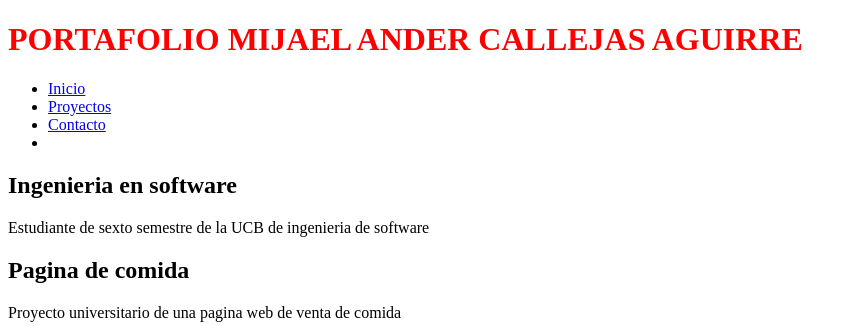
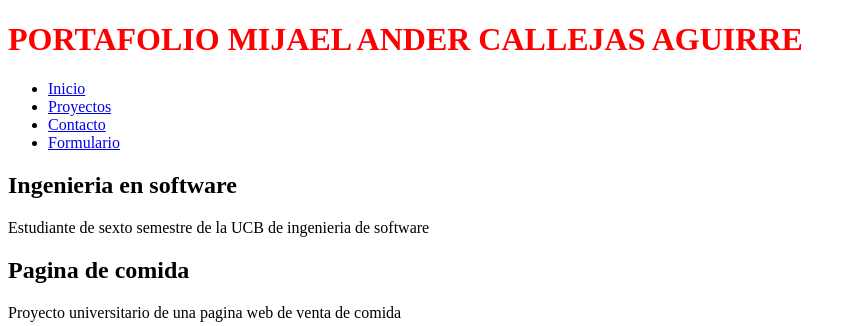
Before and after one commit to Soysakiaytuno/Work-AppWeb-UCB-2026, a Flask app: template config/portafolio/templates/proyecto/proyectos.html in a window 1280 px wide. Shown: the top 326 px of the page, without its empty margins (0-857 px from the left). Run offline with Flask 3, Linux system fonts and the light colour scheme; the template is opened without the code that fills it, so the values that code supplies are empty; parts of the project's set-up code (start-up, migrations or seed data) failed here and were passed over.

Commit message:
portafolio

```diff
--- a/config/portafolio/templates/layout.html
+++ b/config/portafolio/templates/layout.html
@@ -16,7 +16,7 @@
                 <li><a href="inicio">Inicio</a></li>
                 <li><a href="proyectos">Proyectos</a></li>
                 <li><a href="contacto">Contacto</a></li>
-                <li><a href="formulario" Formulario></a></li>
+                <li><a href="formulario">Formulario</a></li>
             </ul>
         </nav>
     </header>
```
